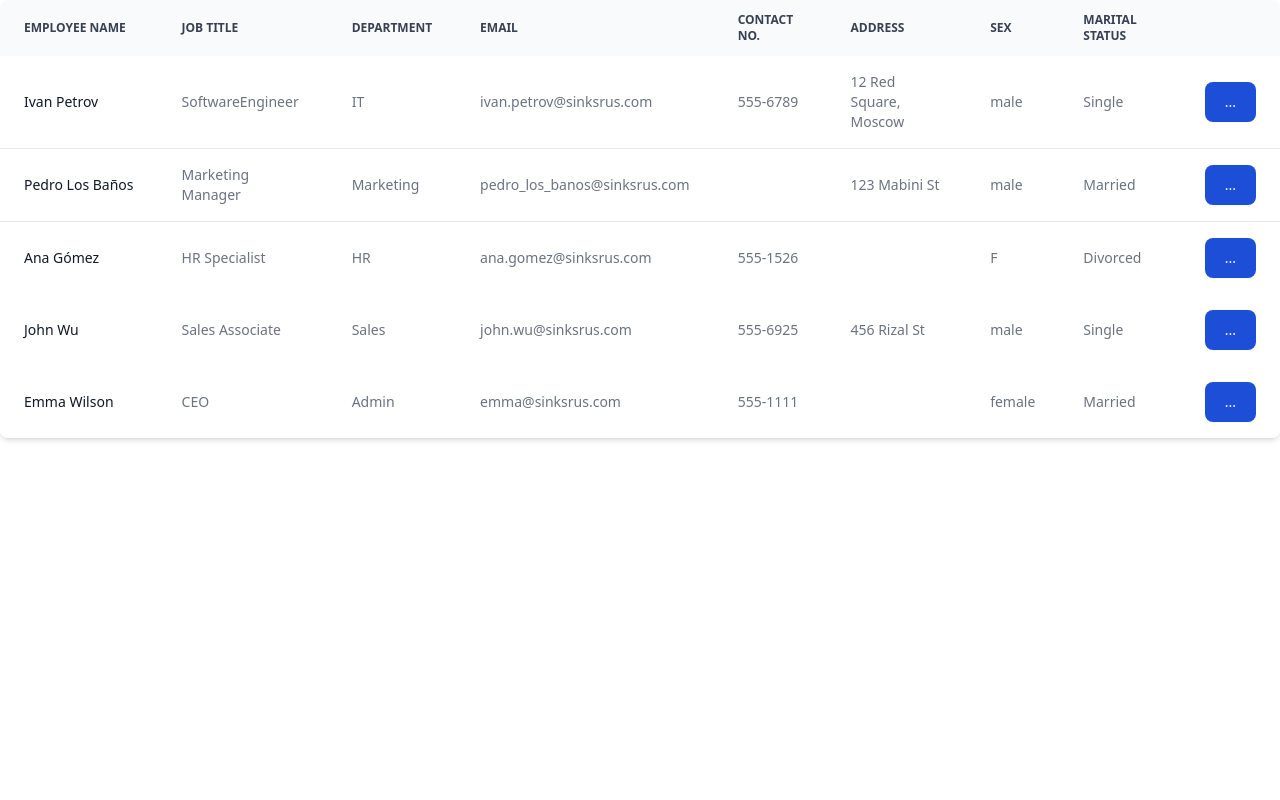
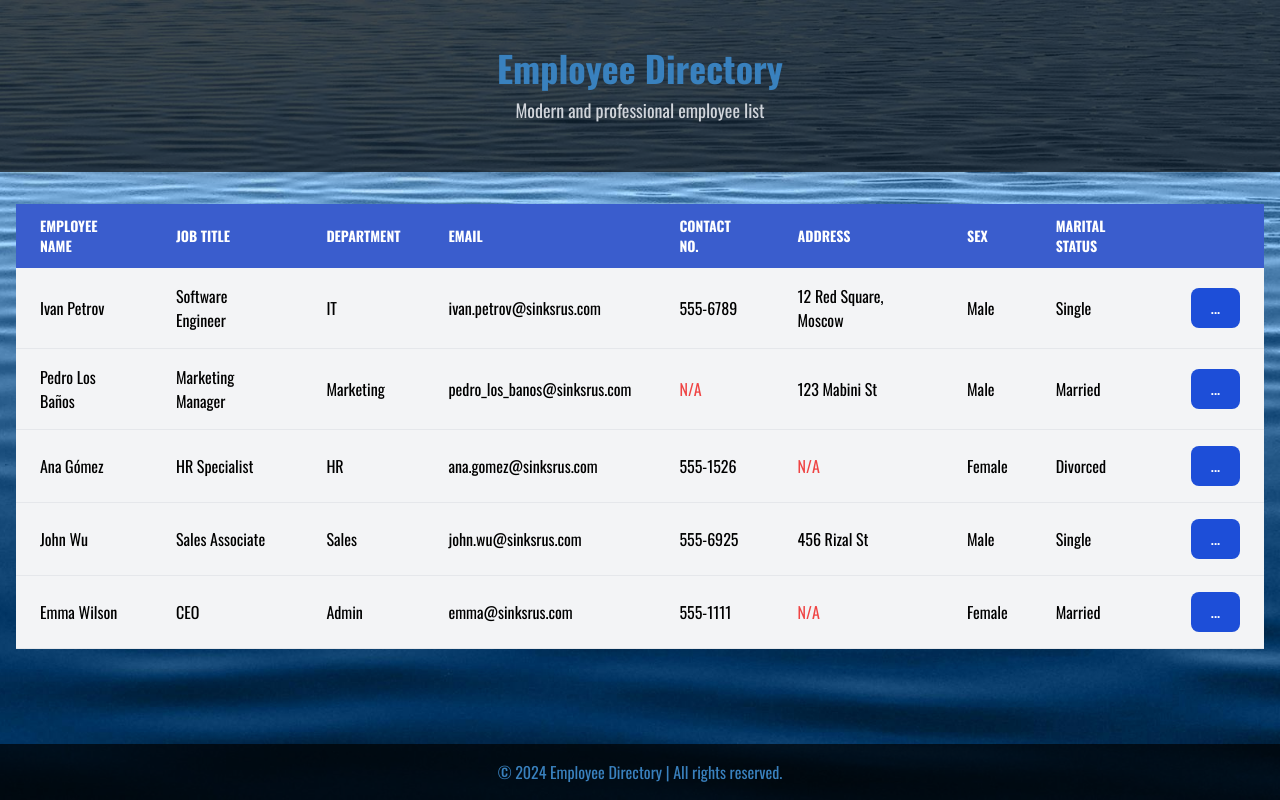
Before and after one commit to gabangsr/sinkssys, a plain HTML site: page employee_list.html in a window 1280 px wide. Drawn offline with nearby package versions, Linux system fonts and the light colour scheme.

Commit message:
Has added background and polished style for both login page and employee table page with tailwind css

```diff
--- a/employee_list.html
+++ b/employee_list.html
@@ -3,196 +3,125 @@
 <head>
     <meta charset="UTF-8">
     <meta name="viewport" content="width=device-width, initial-scale=1.0">
-    <title>Employees</title>
+    <title>Employee Directory</title>
     <script src="https://cdn.tailwindcss.com"></script>
+    <link rel="preconnect" href="https://fonts.googleapis.com">
+    <link rel="preconnect" href="https://fonts.gstatic.com" crossorigin>
+    <link href="https://fonts.googleapis.com/css2?family=Oswald:wght@200..700&display=swap" rel="stylesheet">
+    <style>
+        body {
+            font-family: 'Oswald', sans-serif;
+        }
+    </style>
 </head>
-<body>
-<div class="relative overflow-x-auto shadow-md sm:rounded-lg">
-    <table class="w-full text-sm text-left rtl:text-right text-gray-500 dark:text-gray-400">
-        <thead class="text-xs text-gray-700 uppercase bg-gray-50 dark:bg-gray-700 dark:text-gray-400">
+<body class="flex flex-col min-h-screen bg-cover bg-center" style="background-image: url('./images/water.jpg')">
+
+    <header class="w-full py-12 bg-black bg-opacity-70 text-[#3981BE] text-center shadow-lg">
+        <div class="container mx-auto text-center">
+            <h1 class="text-4xl font-bold">Employee Directory</h1>
+            <p class="text-lg text-gray-300 mt-2">Modern and professional employee list</p>
+        </div>
+    </header>
+
+    <main class="flex-grow pt-8 overflow-auto">
+        <div class="container mx-auto px-4">
+            <table class="w-full text-left border-collapse bg-gray-100">
+                <thead class="bg-[#3a5dcd] text-white">
                     <tr>
-                <th scope="col" class="px-6 py-3">
-                    Employee Name
-                </th>
-                <th scope="col" class="px-6 py-3">
-                    Job Title
-                </th>
-                <th scope="col" class="px-6 py-3">
-                    Department
-                </th>
-                <th scope="col" class="px-6 py-3">
-                    Email
-                </th>
-                <th scope="col" class="px-6 py-3">
-                    contact No.
-                </th>
-                <th scope="col" class="px-6 py-3">
-                    Address
-                </th>
-                <th scope="col" class="px-6 py-3">
-                    Sex
-                </th>
-                <th scope="col" class="px-6 py-3">
-                    Marital Status
-                </th>
-                <th scope="col" class="px-6 py-3">
-                    <span class="sr-only">Edit</span>
-                </th>
+                        <th class="px-6 py-3 text-sm uppercase">Employee Name</th>
+                        <th class="px-6 py-3 text-sm uppercase">Job Title</th>
+                        <th class="px-6 py-3 text-sm uppercase">Department</th>
+                        <th class="px-6 py-3 text-sm uppercase">Email</th>
+                        <th class="px-6 py-3 text-sm uppercase">Contact No.</th>
+                        <th class="px-6 py-3 text-sm uppercase">Address</th>
+                        <th class="px-6 py-3 text-sm uppercase">Sex</th>
+                        <th class="px-6 py-3 text-sm uppercase">Marital Status</th>
+                        <th class="px-6 py-3 text-sm uppercase text-center"></th>
                     </tr>
                 </thead>
                 <tbody>
-            <tr class="bg-white border-b dark:bg-gray-800 dark:border-gray-700 hover:bg-gray-50 dark:hover:bg-gray-600">
-                <th scope="row" class="px-6 py-4 font-medium text-gray-900 whitespace-nowrap dark:text-white">
-                    Ivan Petrov
-                </th>
-                <td class="px-6 py-4">
-                    SoftwareEngineer
-                </td>
-                <td class="px-6 py-4">
-                    IT
-                </td>
-                <td class="px-6 py-4">
-                    ivan.petrov@sinksrus.com
-                </td>
-                <td class="px-6 py-4">
-                    555-6789
-                </td>
-                <td class="px-6 py-4">
-                    12 Red Square, Moscow
-                </td>
-                <td class="px-6 py-4">
-                    male
-                </td>
-                <td class="px-6 py-4">
-                    Single
-                </td>
-                <td class="px-6 py-4 text-right">
+                    <tr class="hover:bg-[#e0f4ff] transition-colors duration-300">
+                        <td class="px-6 py-4 border-b">Ivan Petrov</td>
+                        <td class="px-6 py-4 border-b">Software Engineer</td>
+                        <td class="px-6 py-4 border-b">IT</td>
+                        <td class="px-6 py-4 border-b">ivan.petrov@sinksrus.com</td>
+                        <td class="px-6 py-4 border-b">555-6789</td>
+                        <td class="px-6 py-4 border-b">12 Red Square, Moscow</td>
+                        <td class="px-6 py-4 border-b">Male</td>
+                        <td class="px-6 py-4 border-b">Single</td>
+                        <td class="px-6 py-4 border-b text-center">
                             <button data-modal-target="employee-modal" data-modal-toggle="employee-modal" class="block text-white bg-blue-700 hover:bg-blue-800 focus:ring-4 focus:outline-none focus:ring-blue-300 font-medium rounded-lg text-sm px-5 py-2.5 text-center dark:bg-blue-600 dark:hover:bg-blue-700 dark:focus:ring-blue-800" type="button">
                                 ...
+                            </button>
                         </td>
                     </tr>
-            <tr class="bg-white border-b dark:bg-gray-800 dark:border-gray-700 hover:bg-gray-50 dark:hover:bg-gray-600">
-                <th scope="row" class="px-6 py-4 font-medium text-gray-900 whitespace-nowrap dark:text-white">
-                    Pedro Los Baños
-                </th>
-                <td class="px-6 py-4">
-                    Marketing Manager
-                </td>
-                <td class="px-6 py-4">
-                    Marketing
-                </td>
-                <td class="px-6 py-4">
-                    pedro_los_banos@sinksrus.com
-                </td>
-                <td class="px-6 py-4">
-
-                </td>
-                <td class="px-6 py-4">
-                    123 Mabini St
-                </td>
-                <td class="px-6 py-4">
-                    male
-                </td>
-                <td class="px-6 py-4">
-                    Married
-                </td>
-                <td class="px-6 py-4 text-right">
+                    <tr class="hover:bg-[#e0f4ff] transition-colors duration-300">
+                        <td class="px-6 py-4 border-b">Pedro Los Baños</td>
+                        <td class="px-6 py-4 border-b">Marketing Manager</td>
+                        <td class="px-6 py-4 border-b">Marketing</td>
+                        <td class="px-6 py-4 border-b">pedro_los_banos@sinksrus.com</td>
+                        <td class="px-6 py-4 border-b text-red-500">N/A</td>
+                        <td class="px-6 py-4 border-b">123 Mabini St</td>
+                        <td class="px-6 py-4 border-b">Male</td>
+                        <td class="px-6 py-4 border-b">Married</td>
+                        <td class="px-6 py-4 border-b text-center">
                             <button data-modal-target="employee-modal" data-modal-toggle="employee-modal" class="block text-white bg-blue-700 hover:bg-blue-800 focus:ring-4 focus:outline-none focus:ring-blue-300 font-medium rounded-lg text-sm px-5 py-2.5 text-center dark:bg-blue-600 dark:hover:bg-blue-700 dark:focus:ring-blue-800" type="button">
                                 ...
+                            </button>
                         </td>
                     </tr>
-            <tr class="bg-white dark:bg-gray-800 hover:bg-gray-50 dark:hover:bg-gray-600">
-                <th scope="row" class="px-6 py-4 font-medium text-gray-900 whitespace-nowrap dark:text-white">
-                    Ana Gómez
-                </th>
-                <td class="px-6 py-4">
-                    HR Specialist
-                </td>
-                <td class="px-6 py-4">
-                    HR
-                </td>
-                <td class="px-6 py-4">
-                    ana.gomez@sinksrus.com
-                </td>
-                <td class="px-6 py-4">
-                    555-1526
-                </td>
-                <td class="px-6 py-4">
-
-                </td>
-                <td class="px-6 py-4">
-                    F
-                </td>
-                <td class="px-6 py-4">
-                    Divorced
-                </td>
-                <td class="px-6 py-4 text-right">
+                    <tr class="hover:bg-[#e0f4ff] transition-colors duration-300">
+                        <td class="px-6 py-4 border-b">Ana Gómez</td>
+                        <td class="px-6 py-4 border-b">HR Specialist</td>
+                        <td class="px-6 py-4 border-b">HR</td>
+                        <td class="px-6 py-4 border-b">ana.gomez@sinksrus.com</td>
+                        <td class="px-6 py-4 border-b">555-1526</td>
+                        <td class="px-6 py-4 border-b text-red-500">N/A</td>
+                        <td class="px-6 py-4 border-b">Female</td>
+                        <td class="px-6 py-4 border-b">Divorced</td>
+                        <td class="px-6 py-4 border-b text-center">
                             <button data-modal-target="employee-modal" data-modal-toggle="employee-modal" class="block text-white bg-blue-700 hover:bg-blue-800 focus:ring-4 focus:outline-none focus:ring-blue-300 font-medium rounded-lg text-sm px-5 py-2.5 text-center dark:bg-blue-600 dark:hover:bg-blue-700 dark:focus:ring-blue-800" type="button">
                                 ...
+                            </button>
                         </td>
                     </tr>
-            <tr class="bg-white dark:bg-gray-800 hover:bg-gray-50 dark:hover:bg-gray-600">
-                <th scope="row" class="px-6 py-4 font-medium text-gray-900 whitespace-nowrap dark:text-white">
-                    John Wu
-                </th>
-                <td class="px-6 py-4">
-                    Sales Associate
-                </td>
-                <td class="px-6 py-4">
-                    Sales
-                </td>
-                <td class="px-6 py-4">
-                    john.wu@sinksrus.com
-                </td>
-                <td class="px-6 py-4">
-                    555-6925
-                </td>
-                <td class="px-6 py-4">
-                    456 Rizal St
-                </td>
-                <td class="px-6 py-4">
-                    male
-                </td>
-                <td class="px-6 py-4">
-                    Single
-                </td>
-                <td class="px-6 py-4 text-right">
+                    <tr class="hover:bg-[#e0f4ff] transition-colors duration-300">
+                        <td class="px-6 py-4 border-b">John Wu</td>
+                        <td class="px-6 py-4 border-b">Sales Associate</td>
+                        <td class="px-6 py-4 border-b">Sales</td>
+                        <td class="px-6 py-4 border-b">john.wu@sinksrus.com</td>
+                        <td class="px-6 py-4 border-b">555-6925</td>
+                        <td class="px-6 py-4 border-b">456 Rizal St</td>
+                        <td class="px-6 py-4 border-b">Male</td>
+                        <td class="px-6 py-4 border-b">Single</td>
+                        <td class="px-6 py-4 border-b text-center">
                             <button data-modal-target="employee-modal" data-modal-toggle="employee-modal" class="block text-white bg-blue-700 hover:bg-blue-800 focus:ring-4 focus:outline-none focus:ring-blue-300 font-medium rounded-lg text-sm px-5 py-2.5 text-center dark:bg-blue-600 dark:hover:bg-blue-700 dark:focus:ring-blue-800" type="button">
                                 ...
+                            </button>
                         </td>
                     </tr>
-            <tr class="bg-white dark:bg-gray-800 hover:bg-gray-50 dark:hover:bg-gray-600">
-                <th scope="row" class="px-6 py-4 font-medium text-gray-900 whitespace-nowrap dark:text-white">
-                    Emma Wilson
-                </th>
-                <td class="px-6 py-4">
-                    CEO
-                </td>
-                <td class="px-6 py-4">
-                    Admin
-                </td>
-                <td class="px-6 py-4">
-                    emma@sinksrus.com
-                </td>
-                <td class="px-6 py-4">
-                    555-1111
-                </td>
-                <td class="px-6 py-4">
-
-                </td>
-                <td class="px-6 py-4">
-                    female
-                </td>
-                <td class="px-6 py-4">
-                    Married
-                </td>
-                <td class="px-6 py-4 text-right">
+                    <tr class="hover:bg-[#e0f4ff] transition-colors duration-300">
+                        <td class="px-6 py-4 border-b">Emma Wilson</td>
+                        <td class="px-6 py-4 border-b">CEO</td>
+                        <td class="px-6 py-4 border-b">Admin</td>
+                        <td class="px-6 py-4 border-b">emma@sinksrus.com</td>
+                        <td class="px-6 py-4 border-b">555-1111</td>
+                        <td class="px-6 py-4 border-b text-red-500">N/A</td>
+                        <td class="px-6 py-4 border-b">Female</td>
+                        <td class="px-6 py-4 border-b">Married</td>
+                        <td class="px-6 py-4 border-b text-center">
                             <button data-modal-target="employee-modal" data-modal-toggle="employee-modal" class="block text-white bg-blue-700 hover:bg-blue-800 focus:ring-4 focus:outline-none focus:ring-blue-300 font-medium rounded-lg text-sm px-5 py-2.5 text-center dark:bg-blue-600 dark:hover:bg-blue-700 dark:focus:ring-blue-800" type="button">
                                 ...
+                            </button>
                         </td>
                     </tr>
                 </tbody>
             </table>
         </div>
+    </main>
+
+    <footer class="w-full py-4 bg-black bg-opacity-70 text-[#3981BE] text-center shadow-lg">
+        <p>&copy; 2024 Employee Directory | All rights reserved.</p>
+    </footer>
 </body>
 </html>
```
Also changed, not shown: index.html (+26 -4 lines), images/water.jpg (added). Lines whose indentation alone changed are shown as unchanged.
